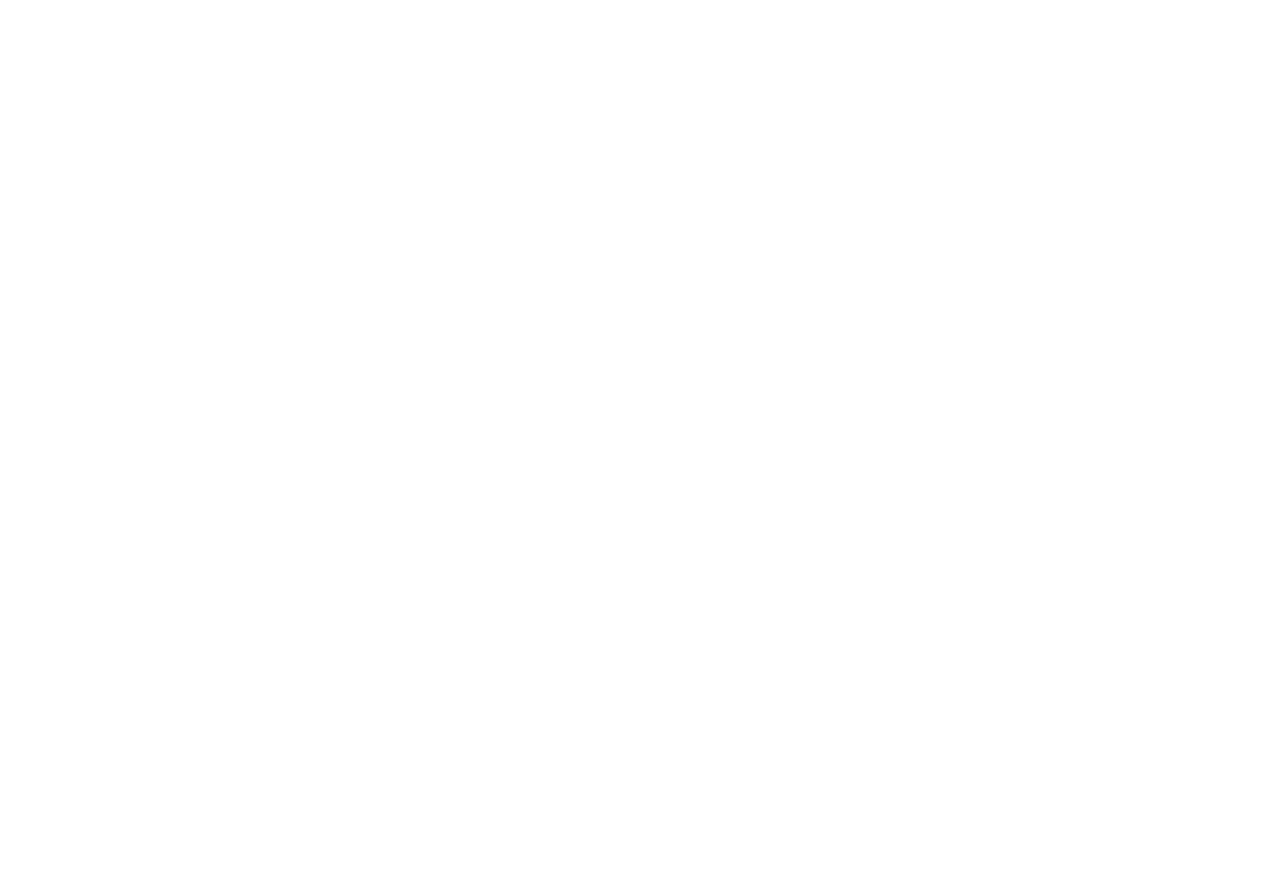
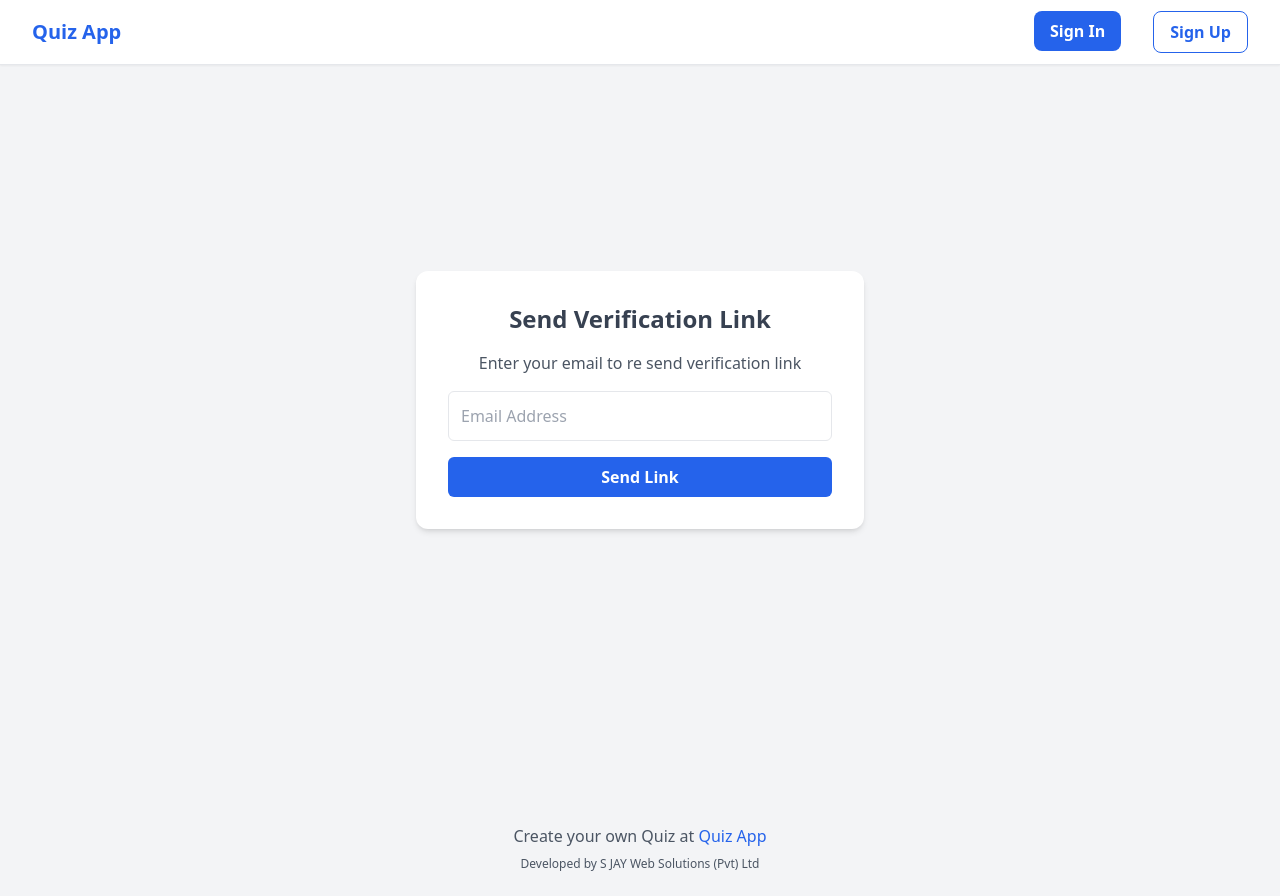
Before and after one commit to Seneth-Jayashan/Quiz-App, a React (Vite) app in the folder frontend/: page /verification in a window 1280 px wide. Before the commit this address had no page. Before the commit the page ends 800 px from the top, so only its background shows below. Built offline with nearby package versions, Linux system fonts and the light colour scheme.

Commit message:
add account verification part

```diff
--- a/frontend/src/App.jsx
+++ b/frontend/src/App.jsx
@@ -6,6 +6,8 @@
 import Login from "./pages/Login";
 import Logout from "./components/logout";
 import Quiz from "./pages/Quiz";
+import VerifyEmail from "./components/verifyemail";
+import Verification from "./pages/Verification";
 
 import UserDashboard from './routes/userDashboard';
 
@@ -26,6 +28,8 @@
         <Route path="/signup" element={<Register />} />
         <Route path="/signin" element={<Login />} />
         <Route path="/logout" element={<Logout />} />
+        <Route path="/verify/:token" element={<VerifyEmail />} />
+        <Route path="/verification" element={<Verification />} />
       </Route>
 
       {/* Host routes without Navbar/Footer */}
--- /dev/null
+++ b/frontend/src/components/verifyemail.jsx
@@ -0,0 +1,70 @@
+import { useEffect, useState } from "react";
+import { useNavigate, useParams } from "react-router-dom";
+import Swal from "sweetalert2";
+import api from "../api/axios";
+
+const VerifyEmail = () => {
+  const { token } = useParams();
+  const [loading, setLoading] = useState(true);
+  const [message, setMessage] = useState("Verifying your email...");
+  const navigate = useNavigate();
+
+  useEffect(() => {
+    const verify = async () => {
+      try {
+        const res = await api.get(`/verify/${token}`);
+        const data = res.data;
+
+        setMessage(data?.message || "Email verified successfully!");
+        Swal.fire({
+          title: "Success!",
+          text: data?.message,
+          icon: "success",
+          confirmButtonColor: "#2563eb",
+        });
+
+        // Redirect after short delay
+        setTimeout(() => navigate("/signin"), 1500);
+      } catch (error) {
+        console.error("Verification error:", error);
+        setMessage("Invalid or expired token");
+        Swal.fire({
+          title: "Error!",
+          text: "Invalid or expired token. Please contact support.",
+          icon: "error",
+          confirmButtonColor: "#dc2626",
+        });
+
+        setTimeout(() => {
+          window.location.href = "https://sjaywebsolutions.lk/contact";
+        }, 2000);
+      } finally {
+        setLoading(false);
+      }
+    };
+
+    verify();
+  }, [token, navigate]);
+
+  return (
+    <div className="min-h-screen flex flex-col">
+      <div className="flex-1 flex items-center justify-center bg-gray-50">
+        <div className="bg-white shadow-lg rounded-xl p-8 max-w-md w-full text-center">
+          {loading ? (
+            <>
+              <div className="animate-spin rounded-full h-12 w-12 border-4 border-blue-500 border-t-transparent mx-auto mb-6"></div>
+              <p className="text-gray-600 text-lg">{message}</p>
+            </>
+          ) : (
+            <>
+              <h2 className="text-2xl font-bold mb-4">Email Verification</h2>
+              <p className="text-gray-700">{message}</p>
+            </>
+          )}
+        </div>
+      </div>
+    </div>
+  );
+};
+
+export default VerifyEmail;
--- a/frontend/src/pages/Login.jsx
+++ b/frontend/src/pages/Login.jsx
@@ -31,6 +31,19 @@
       const response = await api.post("/user/login", data, {
         headers: { "Content-Type": "application/json" },
       });
+
+      console.log(response);
+
+      if (response?.data?.user?.status === false) {
+        await Swal.fire({
+          title: "Please verify your account...",
+          text: "Check your email (inbox/spam) to verify your account.",
+          icon: "error",
+          confirmButtonColor: "#d33",
+        });
+
+        return;
+      }
 
       toast.success("Login successful!", {
         position: "top-right",
--- /dev/null
+++ b/frontend/src/pages/Verification.jsx
@@ -0,0 +1,48 @@
+import React, { useState } from 'react';
+import axios from 'axios';
+import api from '../api/axios';
+
+export default function Verification() {
+  const [email, setEmail] = useState('');
+  const [message, setMessage] = useState('');
+
+  const handleSubmit = async (e) => {
+    e.preventDefault();
+    try {
+      const response = await api.post('sendverifylink', { email });
+      setMessage(response.data.message);
+    } catch (error) {
+      setMessage(error.response?.data?.message || 'Something went wrong!');
+    }
+  };
+
+  return (
+    <div>
+    <div className="min-h-screen flex items-center justify-center bg-gray-100">
+      <div className="w-full max-w-md p-8 space-y-4 bg-white shadow-md rounded-xl">
+        <h2 className="text-2xl font-bold text-gray-700 text-center">Send Verification Link</h2>
+        <p className="text-gray-600 text-center">Enter your email to re send verification link</p>
+
+        {message && <p className="text-center text-green-500">{message}</p>}
+
+        <form onSubmit={handleSubmit} className="space-y-4">
+          <input
+            type="email"
+            placeholder="Email Address"
+            className="w-full p-3 border rounded-md focus:outline-none focus:ring-2 focus:ring-blue-400"
+            value={email}
+            onChange={(e) => setEmail(e.target.value)}
+            required
+          />
+          <button
+            type="submit"
+            className="w-full py-2 px-4 bg-blue-600 text-white font-semibold rounded-md hover:bg-blue-700"
+          >
+            Send Link
+          </button>
+        </form>
+      </div>
+    </div>
+    </div>
+  );
+}
```
Also changed, not shown: 2 other files (tests, documents, lock files or other folders).
